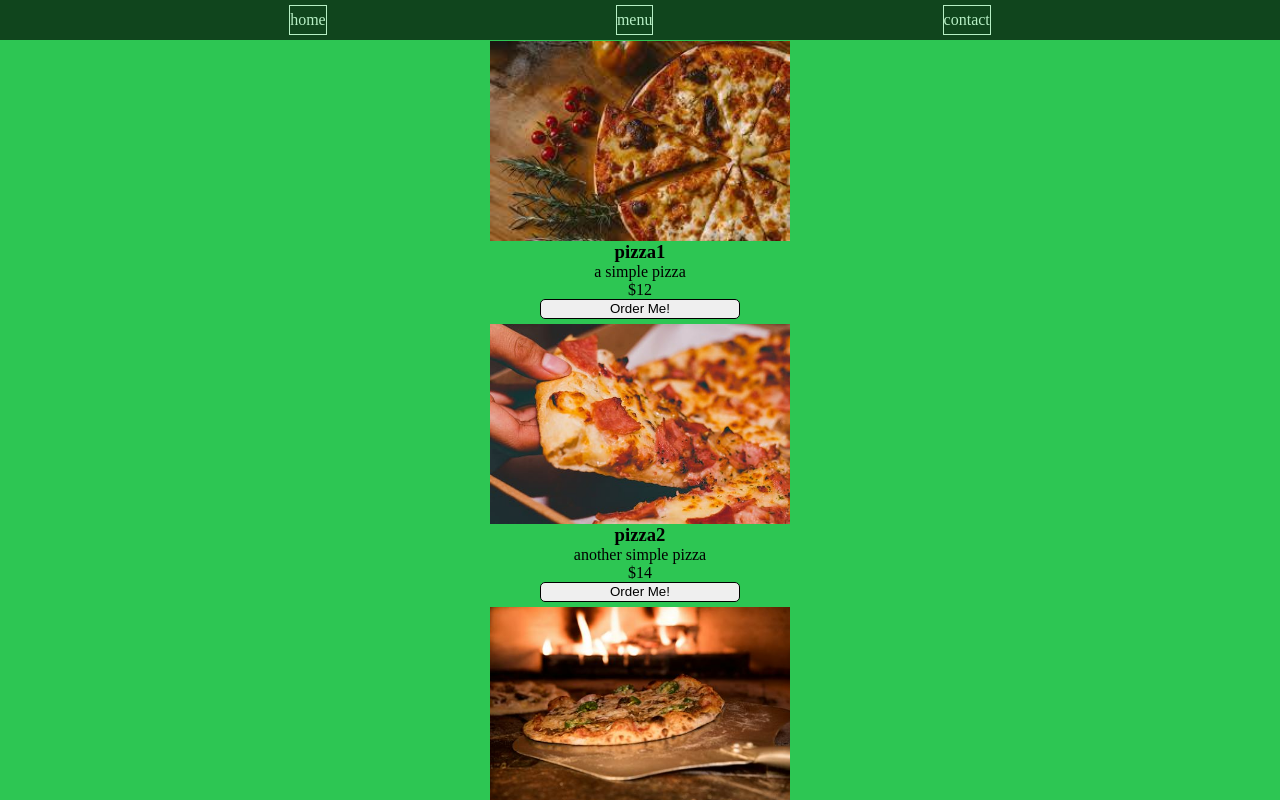
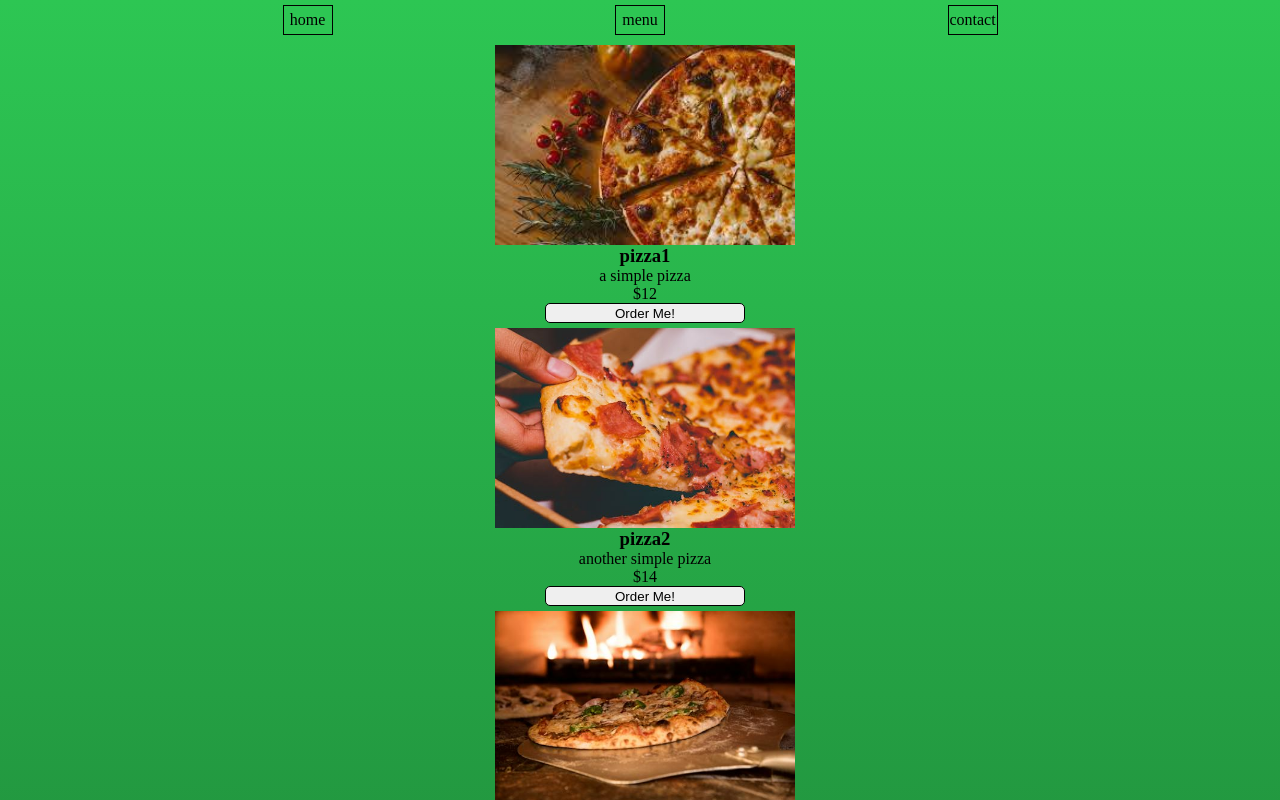
Before and after one commit to trinidaddesign/restaurant_page, a website built with webpack: page dist/index.html in a window 1280 px wide. Both pictures are taken after a click on the element "menu". Shown: the top 800 px of the page. Built offline with nearby package versions, Linux system fonts and the light colour scheme.

Commit message:
your mom

```diff
--- a/src/item_array.js
+++ b/src/item_array.js
@@ -27,6 +27,12 @@ const itemArray = [
         description: 'buy more fucker, BUY BUY FUCK YOU BUY SPEND FUCK YOU',
         price: 'cock'
     },
+    {
+        name: 'pizza5',
+        image: pizzaThree,
+        description: "it's definitely not dog shit so",
+        price: '16'
+    },
 
 ]
 
--- a/src/menu.js
+++ b/src/menu.js
@@ -1,7 +1,11 @@
 import itemArray from './item_array'
 import './style.css'
 
-
+function expandDescription(x){
+    x.addEventListener('click', ()=>{
+        alert('yo')
+    })
+}
 function createMenuItemDiv(){
     const content = document.querySelector('#content')
     const pageContent = document.createElement('div')
@@ -15,6 +19,7 @@ function createMenuItemDiv(){
         const itemImage = document.createElement('img')
         itemImage.classList.add('menu_image')
         itemImage.src = item.image
+        expandDescription(itemImage)
         itemDiv.appendChild(itemImage)
 
         const itemName = document.createElement('h3')
@@ -35,9 +40,7 @@ function createMenuItemDiv(){
         const orderBtn = document.createElement('button')
         orderBtn.classList.add('order_button')
         orderBtn.innerHTML = 'Order Me!'
-        orderBtn.addEventListener('click', ()=>{
-            alert('yo')
-        })
+        expandDescription(orderBtn)
         itemDiv.appendChild(orderBtn)
 
         pageContent.appendChild(itemDiv)
--- a/src/style.css
+++ b/src/style.css
@@ -1,5 +1,3 @@
-
-
 * {
     margin: 0;
     padding: 0;
@@ -7,8 +5,8 @@
 }
 
 :root{
-    --main-bg-color: #2dc653;
-    --tab-color: #10451d;
+    --main-bg-color:#1a7431;
+    --tab-color: #2dc653;
 }
 body{
     display: grid;
@@ -20,13 +18,13 @@ body{
     height: 100%;
     width: 100%;
     display: grid;
-    row-gap: .5px;
     grid-template-columns: 1fr;
     grid-template-rows: 40px 1fr;
-    background-color: var(--main-bg-color) ;
+    background: linear-gradient(var(--tab-color), var(--main-bg-color))
 }
 .page_content{
     width: 100%;
+    background-attachment: scroll;
 }
 
 /*tabs*/
@@ -37,15 +35,17 @@ body{
     align-items: center;
     height: 40px;
     grid-area: 1/1/2/2;
-    background-color: var(--tab-color);
+    position: sticky;
+    top: 0%;
 }
 
 .tab{
     display: flex;
     height: 30px;
-    width: fit-content;
-    border: 1px solid #b7efc5;
-    color:#b7efc5 ;
+    width: 50px;
+    background-color: var(--tab-color);
+    border: 1px solid black;
+    color: black ;
     justify-content: center;
     align-items: center;
 }
@@ -94,10 +94,12 @@ body{
     overflow-y: scroll;
 }
 
+
 .menu_image{
     height: 200px;
     width: 300px;
 }
+
 .order_button {
     border: 1px solid black;
     height: 20px;
@@ -111,8 +113,10 @@ body{
     justify-content: center;
     align-items: center;
     width: 100%;
+    margin: 5px;
     margin-bottom: 5px;
     text-align: center;
     text-wrap: balance;
 }
+
 /*contact us*/
```
Also changed, not shown: dist/main.js.
